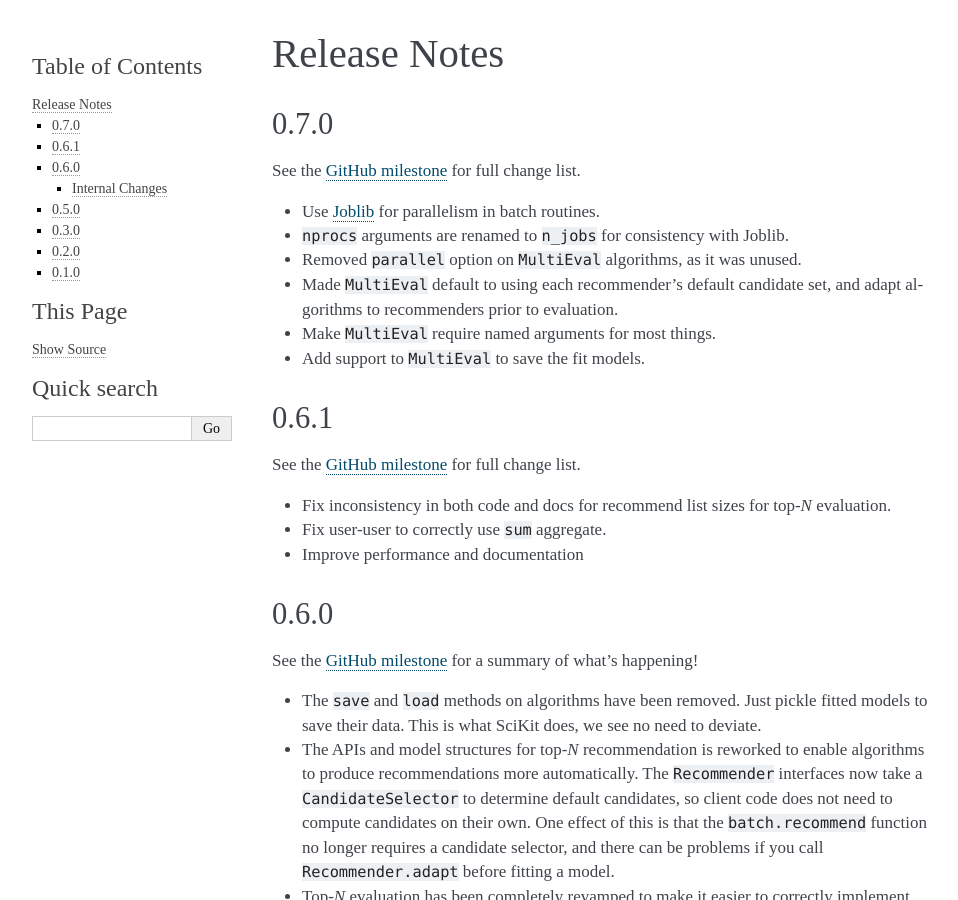
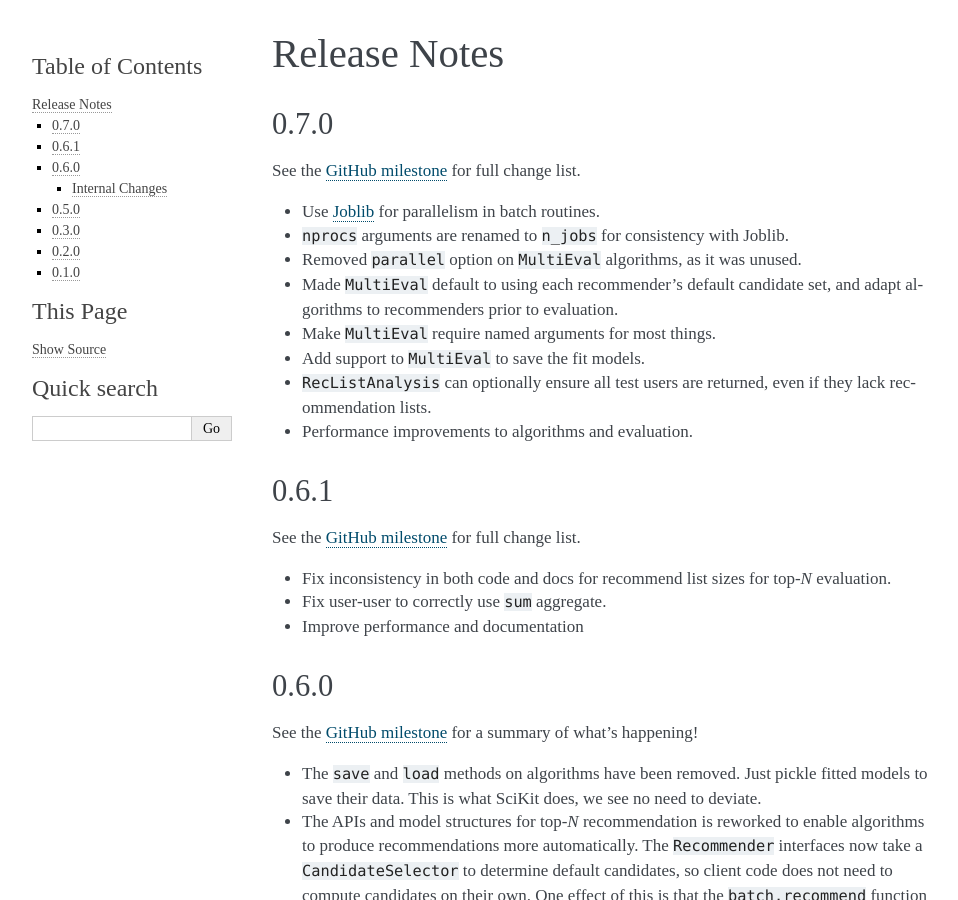
Before and after one commit to lenskit/lkpy, a Sphinx documentation site: the page built from doc/releases.md, in a window 1280 px wide and 900 px high. Shown: the whole window, without its empty margins (148-1106 px from the left). Built offline with Sphinx 7.4.7, drawn with Linux system fonts in a browser that asks for light colours.

Commit message:
more release notes

```diff
--- a/doc/releases.md
+++ b/doc/releases.md
@@ -11,6 +11,9 @@ See the [GitHub milestone](https://github.com/lenskit/lkpy/milestone/3) for full
   set, and adapt algorithms to recommenders prior to evaluation.
 - Make `MultiEval` require named arguments for most things.
 - Add support to `MultiEval` to save the fit models.
+- `RecListAnalysis` can optionally ensure all test users are returned, even
+  if they lack recommendation lists.
+- Performance improvements to algorithms and evaluation.
 
 [Joblib]: https://joblib.readthedocs.io
 
```
